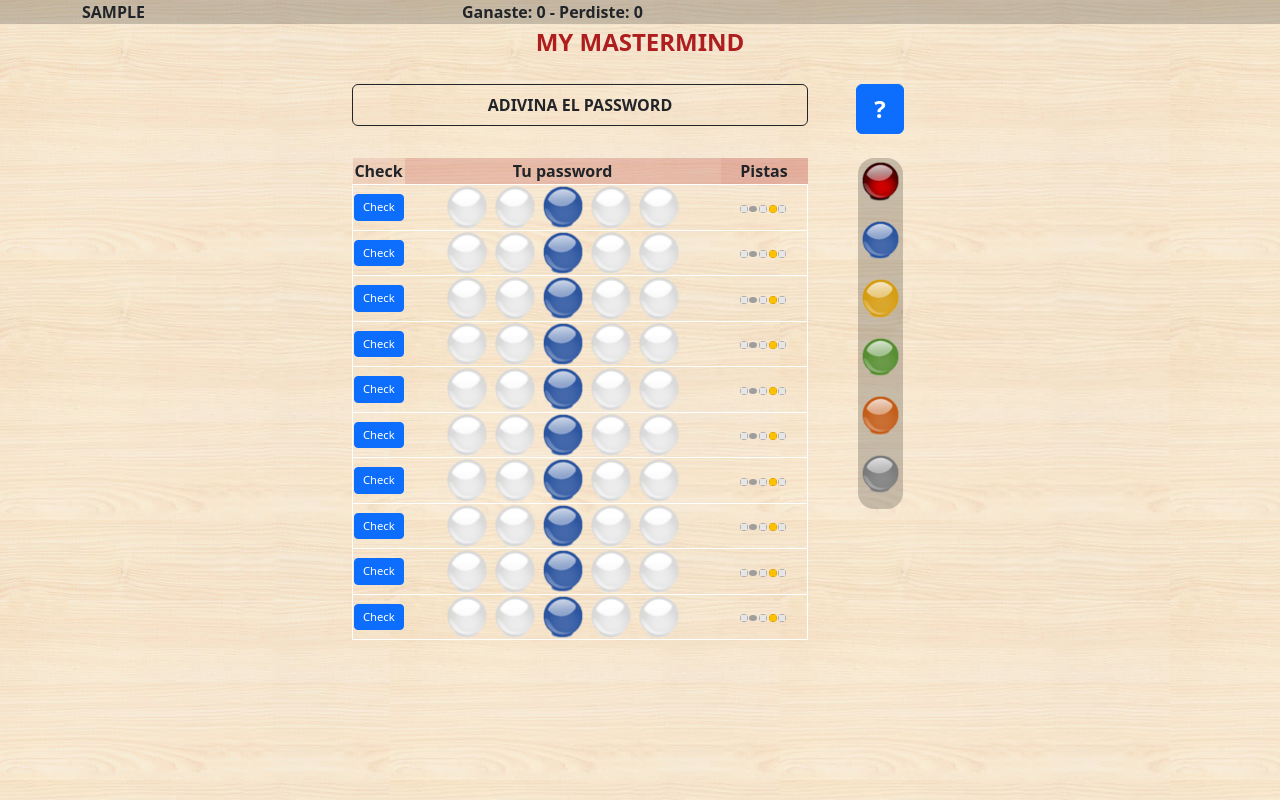
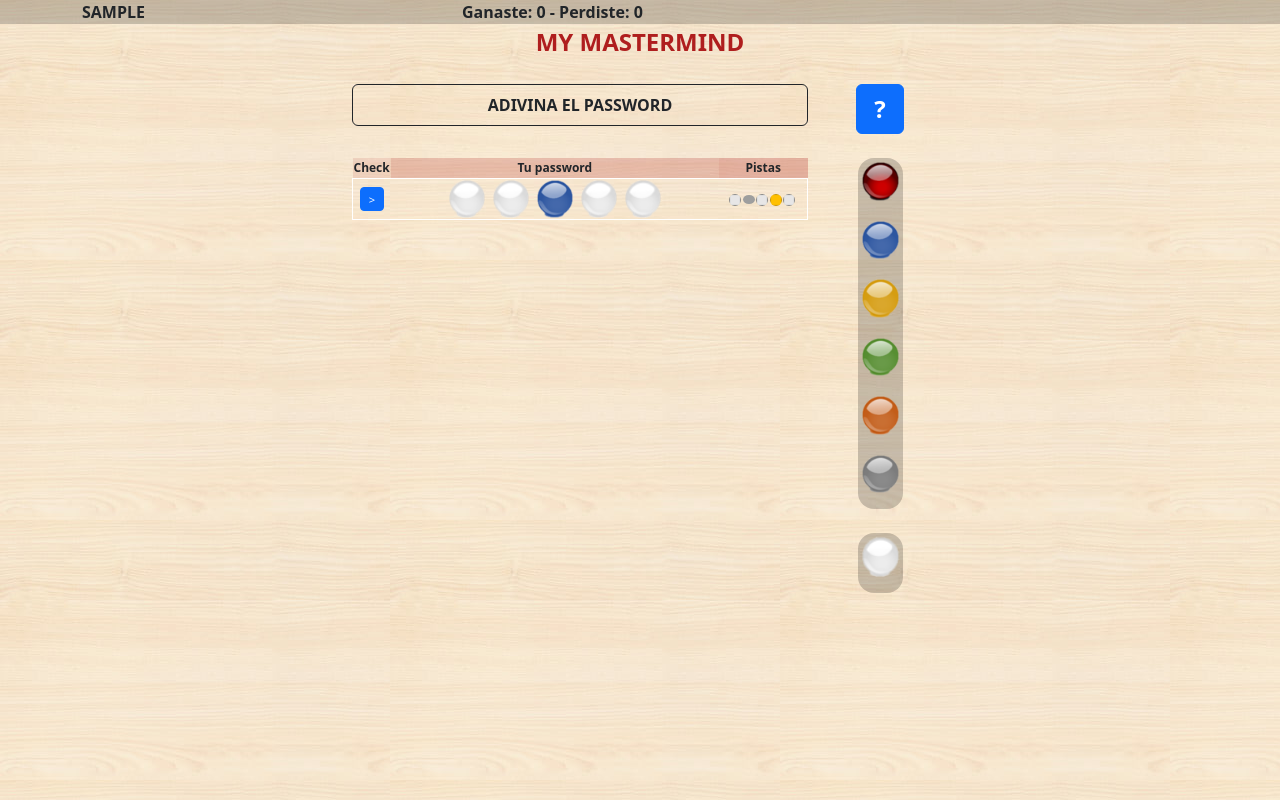
Before and after one commit to capgemini-salvgonz/ng-my-master-mind, an Angular app: page / in a window 1280 px wide. Both pictures are taken after typing "Sample" into the empty fields and a click on the button "Entrar". Built offline with nearby package versions, Linux system fonts and the light colour scheme; grey boxes are pictures that could not be loaded.

Commit message:
option selected and board layout

```diff
--- a/src/app/app.component.css
+++ b/src/app/app.component.css
@@ -79,10 +79,12 @@ header {
   width: 100%;
   border: 1px black;
   border-radius: 0.25rem;
+  font-size: 0.75rem;
 }
 
 .clue-table .btn {
   font-size: 0.70rem;
+  height: 1.5rem;
 }
 
 .clue-1 {
@@ -101,7 +103,7 @@ header {
 }
 
 .img-password {
-  width: 1.5em;
+  width: 2em;
   height: auto;
   margin-right: 0.25rem;
   margin-left: 0.25rem;
@@ -118,9 +120,14 @@ header {
   }
 
   .img-password {
-    width: 2.5em;
+    width: 3em;
     height: auto;
     margin-right: 0.25rem;
     margin-left: 0.25rem;
   }
+
+  .img-clue {
+    width: 0.75rem;
+    margin-right: 0.1rem;
+  }
 }
--- a/src/app/app.component.html
+++ b/src/app/app.component.html
@@ -59,7 +59,7 @@
                 </tr>
 
                 <tr class="border border-white">
-                  <td><button class="btn btn-primary btn-sm">Check</button></td>
+                  <td><button class="btn btn-primary btn-sm">></button></td>
                   <td class="mx-auto">
                     <img class="img-password" src="assets/alpha.png" alt="alpha" />
                     <img class="img-password" src="assets/alpha.png" alt="alpha" />
@@ -75,159 +75,7 @@
                     <img class="img-clue rounded-circle" src="assets/g.png" />
                   </td>
                 </tr>
-                <tr class="border border-white">
-                  <td><button class="btn btn-primary btn-sm">Check</button></td>
-                  <td class="mx-auto">
-                    <img class="img-password" src="assets/alpha.png" alt="alpha" />
-                    <img class="img-password" src="assets/alpha.png" alt="alpha" />
-                    <img class="img-password" src="assets/blue.png" alt="alpha" />
-                    <img class="img-password" src="assets/alpha.png" alt="alpha" />
-                    <img class="img-password" src="assets/alpha.png" alt="alpha" />
-                  </td>
-                  <td class="mx-auto">
-                    <img class="img-clue rounded-circle" src="assets/g.png" />
-                    <img class="img-clue rounded-circle" src="assets/b.png" />
-                    <img class="img-clue rounded-circle" src="assets/g.png" />
-                    <img class="img-clue rounded-circle" src="assets/y.png" />
-                    <img class="img-clue rounded-circle" src="assets/g.png" />
-                  </td>
-                </tr>
-                <tr class="border border-white">
-                  <td><button class="btn btn-primary btn-sm">Check</button></td>
-                  <td class="mx-auto">
-                    <img class="img-password" src="assets/alpha.png" alt="alpha" />
-                    <img class="img-password" src="assets/alpha.png" alt="alpha" />
-                    <img class="img-password" src="assets/blue.png" alt="alpha" />
-                    <img class="img-password" src="assets/alpha.png" alt="alpha" />
-                    <img class="img-password" src="assets/alpha.png" alt="alpha" />
-                  </td>
-                  <td class="mx-auto">
-                    <img class="img-clue rounded-circle" src="assets/g.png" />
-                    <img class="img-clue rounded-circle" src="assets/b.png" />
-                    <img class="img-clue rounded-circle" src="assets/g.png" />
-                    <img class="img-clue rounded-circle" src="assets/y.png" />
-                    <img class="img-clue rounded-circle" src="assets/g.png" />
-                  </td>
-                </tr>
-                <tr class="border border-white">
-                  <td><button class="btn btn-primary btn-sm">Check</button></td>
-                  <td class="mx-auto">
-                    <img class="img-password" src="assets/alpha.png" alt="alpha" />
-                    <img class="img-password" src="assets/alpha.png" alt="alpha" />
-                    <img class="img-password" src="assets/blue.png" alt="alpha" />
-                    <img class="img-password" src="assets/alpha.png" alt="alpha" />
-                    <img class="img-password" src="assets/alpha.png" alt="alpha" />
-                  </td>
-                  <td class="mx-auto">
-                    <img class="img-clue rounded-circle" src="assets/g.png" />
-                    <img class="img-clue rounded-circle" src="assets/b.png" />
-                    <img class="img-clue rounded-circle" src="assets/g.png" />
-                    <img class="img-clue rounded-circle" src="assets/y.png" />
-                    <img class="img-clue rounded-circle" src="assets/g.png" />
-                  </td>
-                </tr>
-                <tr class="border border-white">
-                  <td><button class="btn btn-primary btn-sm">Check</button></td>
-                  <td class="mx-auto">
-                    <img class="img-password" src="assets/alpha.png" alt="alpha" />
-                    <img class="img-password" src="assets/alpha.png" alt="alpha" />
-                    <img class="img-password" src="assets/blue.png" alt="alpha" />
-                    <img class="img-password" src="assets/alpha.png" alt="alpha" />
-                    <img class="img-password" src="assets/alpha.png" alt="alpha" />
-                  </td>
-                  <td class="mx-auto">
-                    <img class="img-clue rounded-circle" src="assets/g.png" />
-                    <img class="img-clue rounded-circle" src="assets/b.png" />
-                    <img class="img-clue rounded-circle" src="assets/g.png" />
-                    <img class="img-clue rounded-circle" src="assets/y.png" />
-                    <img class="img-clue rounded-circle" src="assets/g.png" />
-                  </td>
-                </tr>
-                <tr class="border border-white">
-                  <td><button class="btn btn-primary btn-sm">Check</button></td>
-                  <td class="mx-auto">
-                    <img class="img-password" src="assets/alpha.png" alt="alpha" />
-                    <img class="img-password" src="assets/alpha.png" alt="alpha" />
-                    <img class="img-password" src="assets/blue.png" alt="alpha" />
-                    <img class="img-password" src="assets/alpha.png" alt="alpha" />
-                    <img class="img-password" src="assets/alpha.png" alt="alpha" />
-                  </td>
-                  <td class="mx-auto">
-                    <img class="img-clue rounded-circle" src="assets/g.png" />
-                    <img class="img-clue rounded-circle" src="assets/b.png" />
-                    <img class="img-clue rounded-circle" src="assets/g.png" />
-                    <img class="img-clue rounded-circle" src="assets/y.png" />
-                    <img class="img-clue rounded-circle" src="assets/g.png" />
-                  </td>
-                </tr>
-                <tr class="border border-white">
-                  <td><button class="btn btn-primary btn-sm">Check</button></td>
-                  <td class="mx-auto">
-                    <img class="img-password" src="assets/alpha.png" alt="alpha" />
-                    <img class="img-password" src="assets/alpha.png" alt="alpha" />
-                    <img class="img-password" src="assets/blue.png" alt="alpha" />
-                    <img class="img-password" src="assets/alpha.png" alt="alpha" />
-                    <img class="img-password" src="assets/alpha.png" alt="alpha" />
-                  </td>
-                  <td class="mx-auto">
-                    <img class="img-clue rounded-circle" src="assets/g.png" />
-                    <img class="img-clue rounded-circle" src="assets/b.png" />
-                    <img class="img-clue rounded-circle" src="assets/g.png" />
-                    <img class="img-clue rounded-circle" src="assets/y.png" />
-                    <img class="img-clue rounded-circle" src="assets/g.png" />
-                  </td>
-                </tr>
-                <tr class="border border-white">
-                  <td><button class="btn btn-primary btn-sm">Check</button></td>
-                  <td class="mx-auto">
-                    <img class="img-password" src="assets/alpha.png" alt="alpha" />
-                    <img class="img-password" src="assets/alpha.png" alt="alpha" />
-                    <img class="img-password" src="assets/blue.png" alt="alpha" />
-                    <img class="img-password" src="assets/alpha.png" alt="alpha" />
-                    <img class="img-password" src="assets/alpha.png" alt="alpha" />
-                  </td>
-                  <td class="mx-auto">
-                    <img class="img-clue rounded-circle" src="assets/g.png" />
-                    <img class="img-clue rounded-circle" src="assets/b.png" />
-                    <img class="img-clue rounded-circle" src="assets/g.png" />
-                    <img class="img-clue rounded-circle" src="assets/y.png" />
-                    <img class="img-clue rounded-circle" src="assets/g.png" />
-                  </td>
-                </tr>
-                <tr class="border border-white">
-                  <td><button class="btn btn-primary btn-sm">Check</button></td>
-                  <td class="mx-auto">
-                    <img class="img-password" src="assets/alpha.png" alt="alpha" />
-                    <img class="img-password" src="assets/alpha.png" alt="alpha" />
-                    <img class="img-password" src="assets/blue.png" alt="alpha" />
-                    <img class="img-password" src="assets/alpha.png" alt="alpha" />
-                    <img class="img-password" src="assets/alpha.png" alt="alpha" />
-                  </td>
-                  <td class="mx-auto">
-                    <img class="img-clue rounded-circle" src="assets/g.png" />
-                    <img class="img-clue rounded-circle" src="assets/b.png" />
-                    <img class="img-clue rounded-circle" src="assets/g.png" />
-                    <img class="img-clue rounded-circle" src="assets/y.png" />
-                    <img class="img-clue rounded-circle" src="assets/g.png" />
-                  </td>
-                </tr>
-                <tr class="border border-white">
-                  <td><button class="btn btn-primary btn-sm">Check</button></td>
-                  <td class="mx-auto">
-                    <img class="img-password" src="assets/alpha.png" alt="alpha" />
-                    <img class="img-password" src="assets/alpha.png" alt="alpha" />
-                    <img class="img-password" src="assets/blue.png" alt="alpha" />
-                    <img class="img-password" src="assets/alpha.png" alt="alpha" />
-                    <img class="img-password" src="assets/alpha.png" alt="alpha" />
-                  </td>
-                  <td class="mx-auto">
-                    <img class="img-clue rounded-circle" src="assets/g.png" />
-                    <img class="img-clue rounded-circle" src="assets/b.png" />
-                    <img class="img-clue rounded-circle" src="assets/g.png" />
-                    <img class="img-clue rounded-circle" src="assets/y.png" />
-                    <img class="img-clue rounded-circle" src="assets/g.png" />
-                  </td>
-                </tr>
+
 
 
               </table>
@@ -248,12 +96,16 @@
           </div>
 
           <div class="row options mt-4  rounded-4 mx-auto">
-            <img src="assets/red.png" alt="red" />
-            <img src="assets/blue.png" alt="blue" />
-            <img src="assets/yellow.png" alt="yellow" />
-            <img src="assets/green.png" alt="green" />
-            <img src="assets/orange.png" alt="orange" />
-            <img src="assets/gray.png" alt="gray" />
+            <img src="assets/red.png" alt="red" (click)="onclickOption('red')"/>
+            <img src="assets/blue.png" alt="blue" (click)="onclickOption('blue')"/>
+            <img src="assets/yellow.png" alt="yellow" (click)="onclickOption('yellow')"/>
+            <img src="assets/green.png" alt="green" (click)="onclickOption('green')"/>
+            <img src="assets/orange.png" alt="orange" (click)="onclickOption('orange')"/>
+            <img src="assets/gray.png" alt="gray" (click)="onclickOption('gray')"/>
+          </div>
+
+          <div class="row options mt-4  rounded-4 mx-auto">
+            <img  src="assets/{{optionSelected}}.png" alt={{optionSelected}} />
           </div>
         </div>
       </div>
--- a/src/app/app.component.ts
+++ b/src/app/app.component.ts
@@ -1,21 +1,28 @@
-import { Component } from '@angular/core';
+import { Component, Directive, Input, Output } from '@angular/core';
 import { GameStorageService } from './service/game-storage.service';
 import { GameStatistics } from './model/game.model';
+
+type OptionSelected =
+  'red' | 'blue' | 'yellow' | 'green' |
+  'orange' | 'gray' | 'alpha';
+
 
 @Component({
   selector: 'app-root',
   templateUrl: './app.component.html',
-  styleUrls: ['./app.component.css']
+  styleUrls: ['./app.component.css'],
 })
 export class AppComponent {
   title = 'My master mind';
   storage: GameStorageService;
   statistics: GameStatistics | null;
   name: string = '';
+  @Output() optionSelected: OptionSelected;
 
   constructor(storage: GameStorageService) {
     this.storage = storage;
     this.statistics = this.storage.statistics;
+    this.optionSelected = 'alpha';
   }
 
   saveStatistics(statistics: GameStatistics) {
@@ -31,4 +38,8 @@ export class AppComponent {
     });
     this.name = '';
   }
+
+  onclickOption(option: OptionSelected): void {
+    this.optionSelected = option;
+  }
 }
--- a/src/app/service/game-storage.service.ts
+++ b/src/app/service/game-storage.service.ts
@@ -15,7 +15,7 @@ export class GameStorageService {
   /**
    * Get statistics
    */
-  get statistics(): GameStatistics | null {
+  public get statistics(): GameStatistics | null {
     return this.gameStatistics;
   }
 
```
